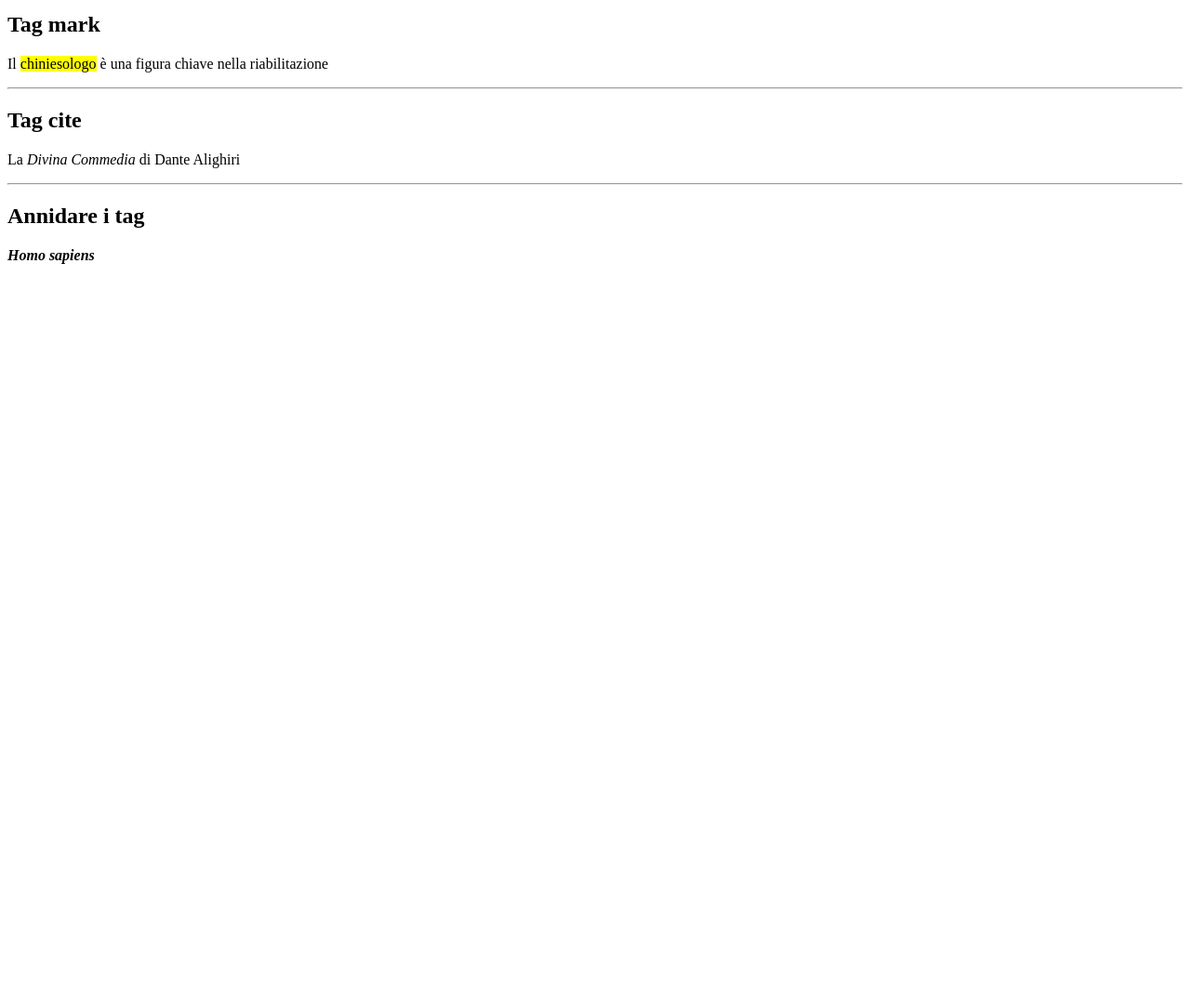
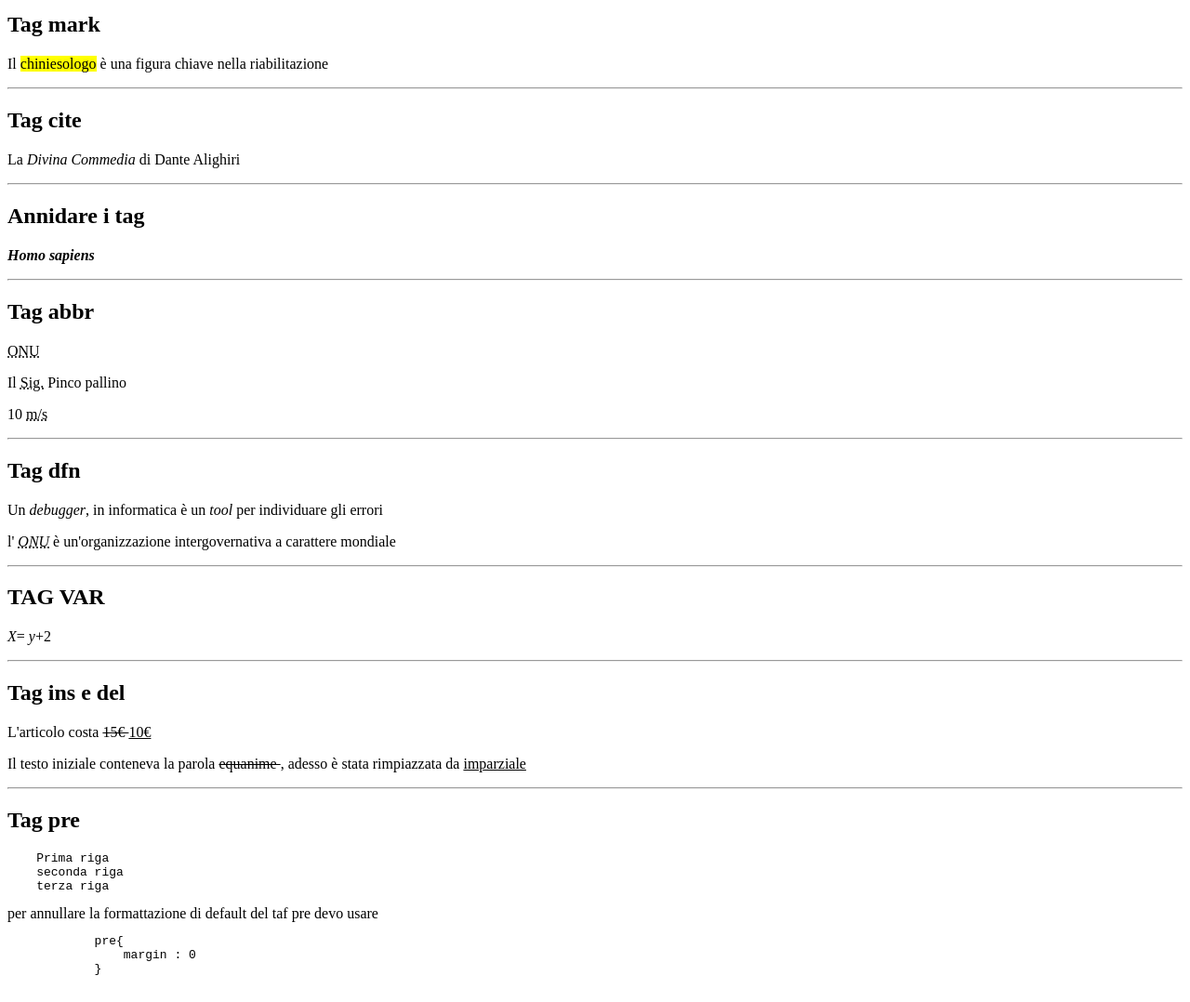
Before and after one commit to serenapagano/boxmodelprova, a plain HTML site: page src/html/tagVari.html in a window 1280 px wide. Shown: the part 501-1579 px from the top of the page at 93% size. Before the commit the page ends 801 px from the top, so only its background shows below. Drawn offline with Linux system fonts and the light colour scheme.

Commit message:
ancora tag

```diff
--- a/src/html/tagVari.html
+++ b/src/html/tagVari.html
@@ -1,46 +1,104 @@
 <!DOCTYPE html>
 <html lang="it">
   <head>
-    <meta charset="UTF-8">
-    <meta name="viewport" content="width=device-width, initial-scale=1.0">
+    <meta charset="UTF-8" />
+    <meta name="viewport" content="width=device-width, initial-scale=1.0" />
     <title>Tag vari</title>
-    <link rel="stylesheet" href="../css/tagVari.css">
+    <link rel="stylesheet" href="../css/tagVari.css" />
   </head>
   <body>
-    <h2>Tag strong e b </h2>
+    <h2>Tag strong e b</h2>
 
     <div>
-        <p> <span>Le anatre</span> in estate migrano dall'africa in europa</p>
-        <p>se la temperatura supera i 100 gradi <strong>spegnere le valvole</strong></p>
+      <p><span>Le anatre</span> in estate migrano dall'africa in europa</p>
+      <p>
+        se la temperatura supera i 100 gradi
+        <strong>spegnere le valvole</strong>
+      </p>
       <p>le bottiglie di plastica <b>andrebbero eliminate</b></p>
     </div>
 
-    <hr>
-    <h2>Tag i ed m </h2>
+    <hr />
+    <h2>Tag i ed m</h2>
     <div>
-<p>
-    Psicopatici e sociopatici <em>non</em> sono la stessa cosa </p>
+      <p>Psicopatici e sociopatici <em>non</em> sono la stessa cosa</p>
       <p><i>Ehi, come butta?</i></p>
       <p><i>Gli esseri umani sono homo sapiens</i></p>
       <p>Il <i>throughput</i> è ......</p>
-    <p>Nella didattica la massima <i>repaetita juvant </i> è sempre attuale </p>
+      <p>
+        Nella didattica la massima <i>repaetita juvant </i> è sempre attuale
+      </p>
 
-    <hr>
-    <h2>Tag u </h2>
+      <hr />
+      <h2>Tag u</h2>
 
-    <p>Marco fece ridere tutti dicendo che l' <u> orcestra</u> aveva suonato bene</p>
+      <p>
+        Marco fece ridere tutti dicendo che l' <u> orcestra</u> aveva suonato
+        bene
+      </p>
 
-    <h2> Tag mark </h2>
-    <p> Il <mark>chiniesologo</mark> è una figura chiave nella riabilitazione </p>
+      <h2>Tag mark</h2>
+      <p>
+        Il <mark>chiniesologo</mark> è una figura chiave nella riabilitazione
+      </p>
 
-    <hr>
-    <h2>Tag cite </h2>
+      <hr />
+      <h2>Tag cite</h2>
       <p>La <cite> Divina Commedia</cite> di Dante Alighiri</p>
 
-    <hr>
+      <hr />
       <h2>Annidare i tag</h2>
-    <p><strong><i>Homo sapiens</i></strong></p>
+      <p>
+        <strong><i>Homo sapiens</i></strong>
+      </p>
 
+      <hr />
+      <h2>Tag abbr</h2>
+      <p><abbr title="organizzazione delle nazioni unite">ONU</abbr></p>
+      <p>Il <abbr title="Signor">Sig.</abbr> Pinco pallino</p>
+      <p>10 <abbr title="Metri al secondo">m/s</abbr></p>
+
+      <hr />
+      <h2>Tag dfn</h2>
+      <p>
+        Un <dfn>debugger</dfn>, in informatica è un <i>tool</i> per individuare
+        gli errori
+      </p>
+      <p>
+        l&apos;
+        <dfn><abbr title="organizzazione delle nazioni unite">ONU</abbr></dfn> è
+        un'organizzazione intergovernativa a carattere mondiale
+      </p>
+
+      <hr />
+      <h2>TAG VAR</h2>
+      <p><var>X</var>= <var>y</var>+2</p>
+
+      <hr />
+      <h2>Tag ins e del</h2>
+      <p>L'articolo costa <del>15€ </del> <ins>10€</ins></p>
+      <p>
+        Il testo iniziale conteneva la parola <del>equanime </del>, adesso è
+        stata rimpiazzata da <ins>imparziale </ins>
+      </p>
+
+      <hr />
+      <h2>Tag pre</h2>
+      <!--       prettier-ignore
+ -->
+      <pre>
+    Prima riga
+    seconda riga
+    terza riga</pre>
+
+    <div>
+        per annullare la formattazione di default del taf pre devo usare
+        <pre>
+            pre{
+                margin : 0
+            }
+        </pre>
+    </div>
     </div>
   </body>
 </html>
```
Lines whose indentation alone changed are shown as unchanged.
